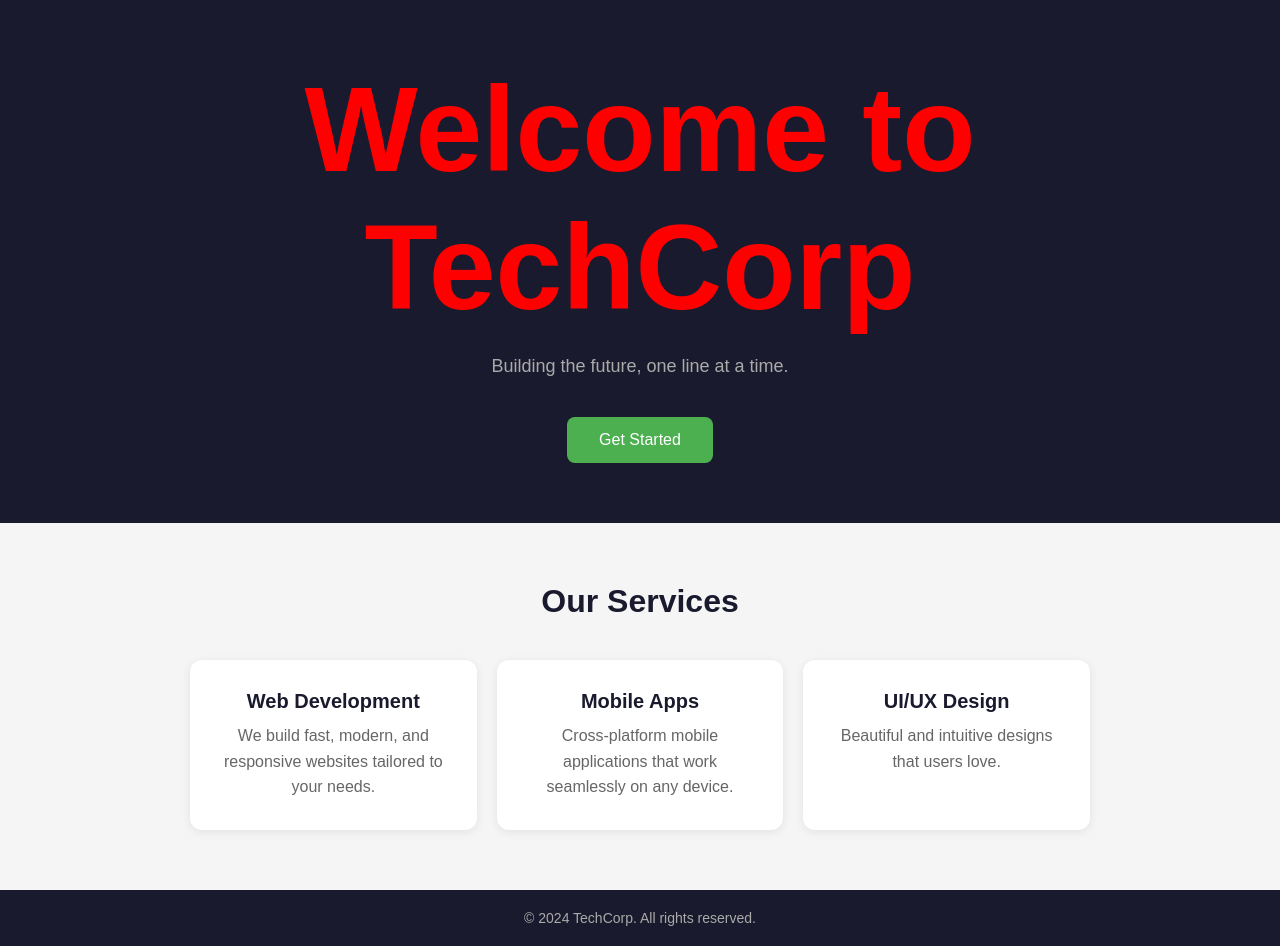
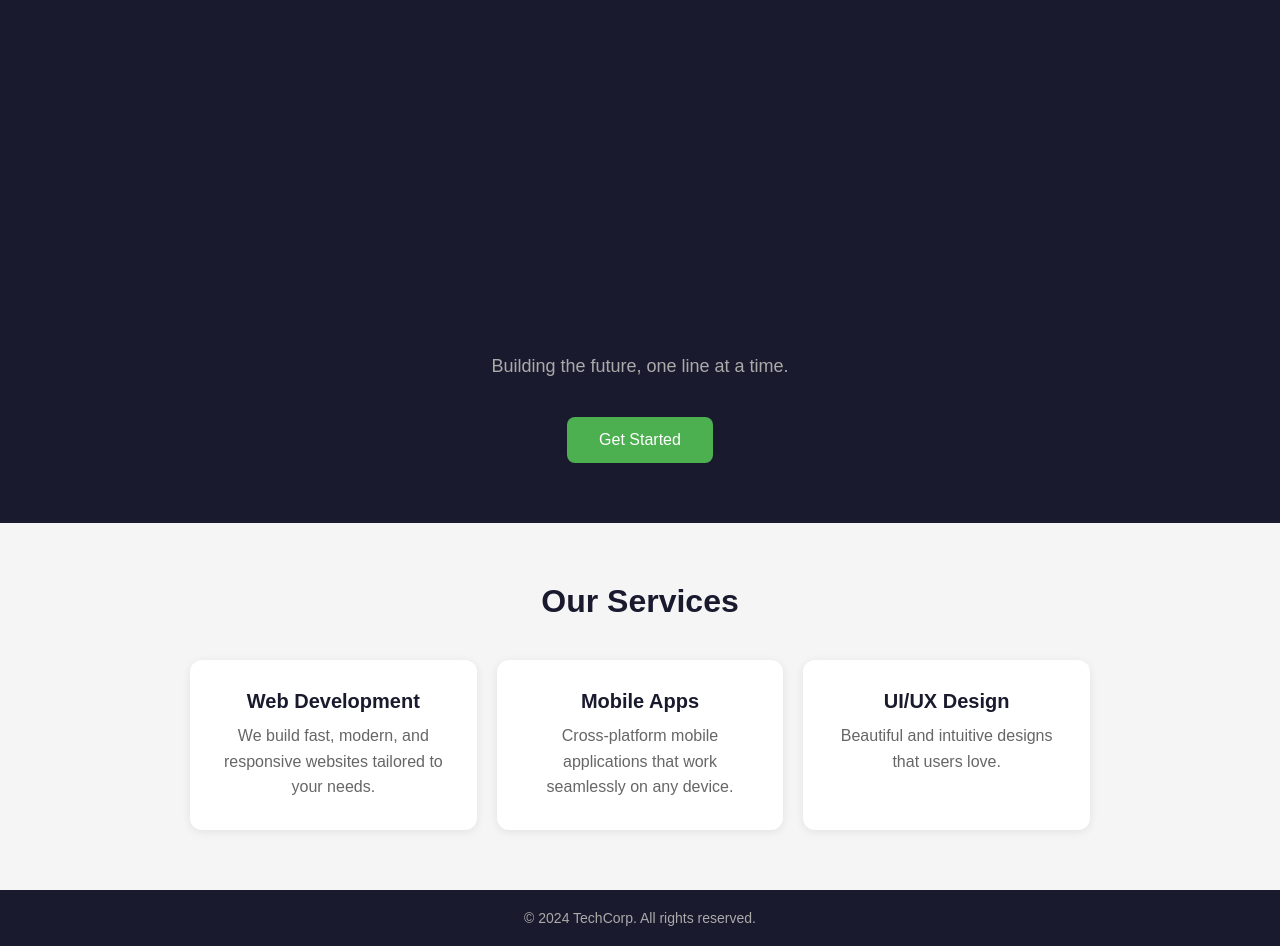
Before and after one commit to AbdullahThweib2004/test-website, a plain HTML site: page index.html in a window 1280 px wide. Drawn offline with Linux system fonts and the light colour scheme.

Commit message:
fix: Color Mismatch (closes #5)

```diff
--- a/src/style.css
+++ b/src/style.css
@@ -20,10 +20,8 @@ body {
 }
 
 .hero-title {
-  /* BUG: font size is too large */
   font-size: 120px;
-  /* BUG: color doesn't match the design */
-  color: #ff0000;
+  color: #1a1a2e;
   font-weight: bold;
   margin-bottom: 20px;
 }
@@ -43,7 +41,6 @@ body {
   border: none;
   border-radius: 8px;
   cursor: pointer;
-  /* BUG: button broken on mobile — no responsive styles */
 }
 
 .subscribe-btn:hover {
```
